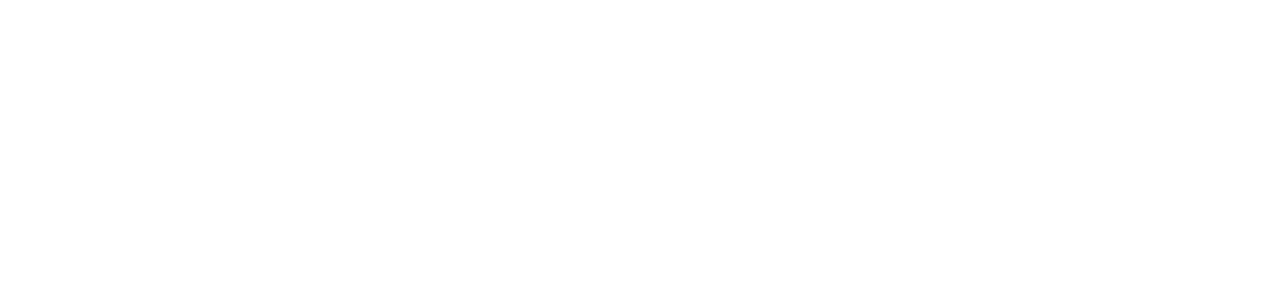
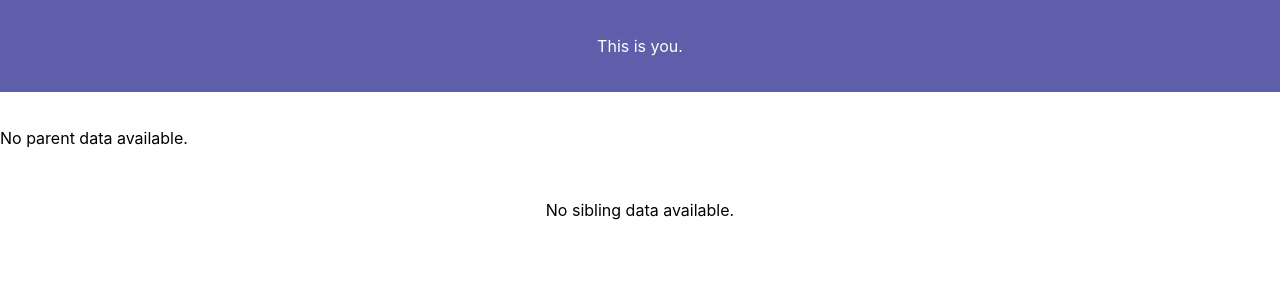
Before and after one commit to peacemakerbak/family-tree-app, a React (Create React App) app: page /web in a window 1280 px wide. Before the commit this address had no page. Shown: the top 300 px of the page. Built offline with nearby package versions, Linux system fonts and the light colour scheme.

Commit message:
fixed up till now

```diff
--- a/src/App.js
+++ b/src/App.js
@@ -4,9 +4,11 @@ import HomePage from './components/HomePage';
 import Login from './components/auth/Login';
 import Dashboard from './components/dashboard/Dashboard';
 import ForgotPassword from './components/auth/ForgotPassword';
-import ParentCard from './components/ParentCard'; // Import new component
-import SiblingCard from './components/SiblingCard'; // Import new component
-import ZoomControls from './components/ZoomControls'; // Import new component
+import ParentCard from './components/ParentCard';
+import SiblingCard from './components/SiblingCard';
+import ZoomControls from './components/ZoomControls';
+import WebTree from './components/WebTree';
+
 
 function App() {
   return (
@@ -19,6 +21,7 @@ function App() {
         <Route path="/parent-card" element={<ParentCard />} /> {/* New route */}
         <Route path="/sibling-card" element={<SiblingCard />} /> {/* New route */}
         <Route path="/zoom-controls" element={<ZoomControls />} /> {/* New route */}
+        <Route path="/web" element={<WebTree />} />
       </Routes>
     </Router>
   );
--- a/src/components/ParentCard.js
+++ b/src/components/ParentCard.js
@@ -2,8 +2,6 @@ import React from 'react';
 import './ParentCard.css';
 
 const ParentCard = ({ name, relationship }) => {
-  // Logic to handle expandable card and adding grandparents and siblings
-
   return (
     <div className="parent-card">
       {/* Display parent's name and relationship */}
--- a/src/components/SiblingCard.js
+++ b/src/components/SiblingCard.js
@@ -2,8 +2,6 @@ import React from 'react';
 import './SiblingCard.css';
 
 const SiblingCard = ({ name, relationship }) => {
-  // Logic to handle expandable card and adding siblings
-
   return (
     <div className="sibling-card">
       {/* Display sibling's name and relationship */}
--- /dev/null
+++ b/src/components/WebTree.css
@@ -0,0 +1,25 @@
+/* WebTree.css */
+
+/* Center the main card */
+.main-card {
+  background-color: rgb(94, 94, 170); /* Blue background */
+  color: white; /* White text */
+  text-align: center;
+  padding: 20px;
+  margin-bottom: 20px;
+}
+
+/* Style for parent cards */
+.parent-cards {
+  display: flex;
+  justify-content: space-between;
+  margin-bottom: 20px;
+}
+
+/* Style for sibling cards */
+.sibling-cards {
+  display: flex;
+  justify-content: space-around;
+}
+
+/* Optionally, you can add more styles here for specific elements within the WebTree component */
--- /dev/null
+++ b/src/components/WebTree.js
@@ -0,0 +1,31 @@
+import React from 'react';
+import './WebTree.css';
+import ParentCard from './ParentCard';
+import SiblingCard from './SiblingCard';
+
+const WebTree = ({ parents = [], siblings = [] }) => {
+  return (
+    <div className="web-tree-container">
+      {/* Main card with text "This is you" */}
+      <div className="main-card">
+        <p>This is you.</p>
+      </div>
+      {/* Parent cards at the top */}
+      <div className="parent-cards">
+        {parents.map((parent, index) => (
+          <ParentCard key={index} name={parent.name} relationship={parent.relationship} />
+        ))}
+        {parents.length === 0 && <p>No parent data available.</p>}
+      </div>
+      {/* Sibling cards on the sides */}
+      <div className="sibling-cards">
+        {siblings.map((sibling, index) => (
+          <SiblingCard key={index} name={sibling.name} relationship={sibling.relationship} />
+        ))}
+        {siblings.length === 0 && <p>No sibling data available.</p>}
+      </div>
+    </div>
+  );
+};
+
+export default WebTree;
--- a/src/components/dashboard/Dashboard.js
+++ b/src/components/dashboard/Dashboard.js
@@ -1,11 +1,13 @@
 import React, { useState } from 'react';
-import './Dashboard.css'; // Correct path for Dashboard.css
-import ParentCard from '../ParentCard'; // Adjusted import path for ParentCard
-import SiblingCard from '../SiblingCard'; // Adjusted import path for SiblingCard
-import ZoomControls from '../ZoomControls'; // Adjusted import path for ZoomControls
-
+import { useNavigate } from 'react-router-dom'; // Import useNavigate
+import './Dashboard.css';
+import ParentCard from '../ParentCard';
+import SiblingCard from '../SiblingCard';
+import ZoomControls from '../ZoomControls';
 
 const Dashboard = () => {
+  const navigate = useNavigate(); // Get the navigate function from useNavigate
+
   const [parents, setParents] = useState([
     { name: '', relationship: 'Mom' },
     { name: '', relationship: 'Dad' }
@@ -40,7 +42,9 @@ const Dashboard = () => {
 
   const handleSubmit = (e) => {
     e.preventDefault();
-    // Logic to handle submission
+    // Logic to handle form submission
+    // After successful submission, navigate to /web
+    navigate('/web');
   };
 
   return (
```
